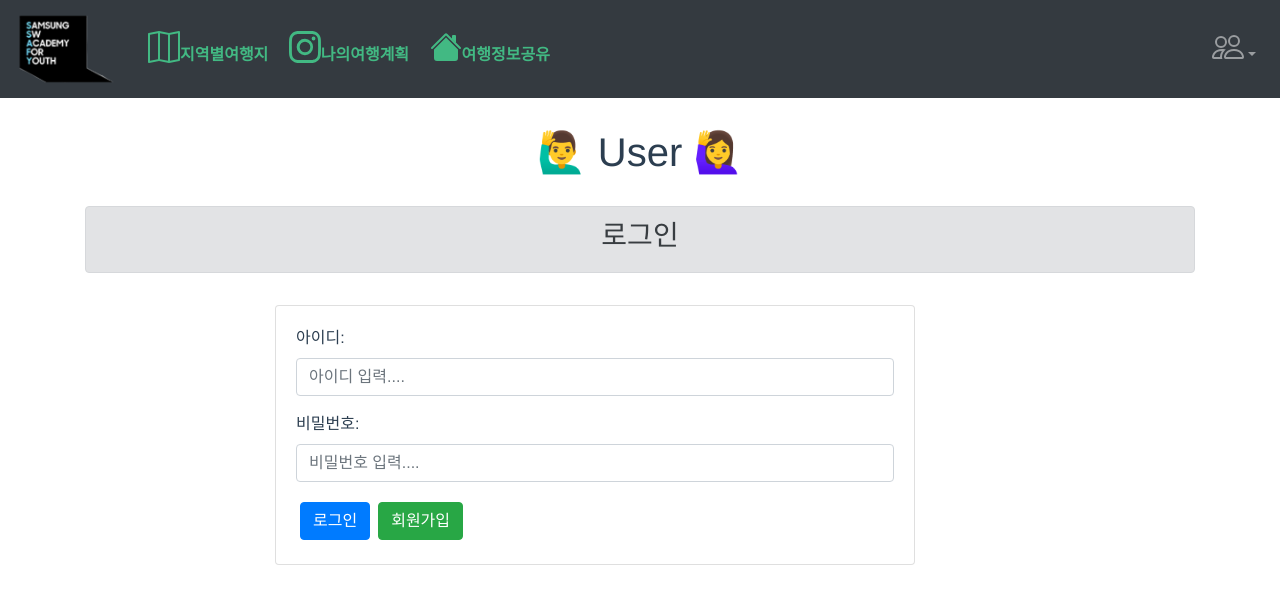
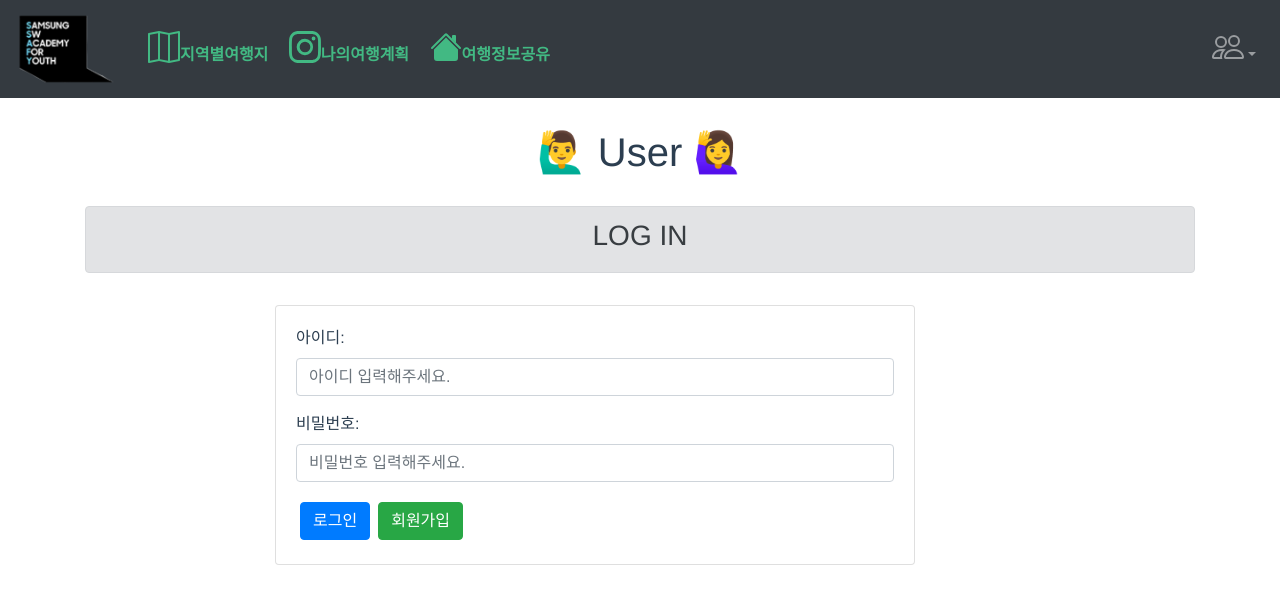
Before and after one commit to Travel-Le-go-PJT/Travel-Le-go-v2.0.0-Front, a Vue app: page /user/login in a window 1280 px wide. Shown: the top 604 px of the page. Built offline with nearby package versions, Linux system fonts and the light colour scheme.

Commit message:
refactor : 회원가입과 동일한 방식으로 유효성검사하도록 수정

```diff
--- a/src/components/user/UserLogin.vue
+++ b/src/components/user/UserLogin.vue
@@ -3,15 +3,15 @@
     <b-row>
       <b-col>
         <b-alert variant="secondary" show>
-          <h3>로그인</h3>
+          <h3>LOG IN</h3>
         </b-alert>
       </b-col>
     </b-row>
     <b-row>
       <b-col></b-col>
       <b-col cols="8">
-        <b-card class="text-center mt-3" style="max-width: 40rem" align="left">
-          <b-form class="text-left">
+        <b-card class="mt-3" style="max-width: 40rem" align="left">
+          <b-form>
             <b-alert show variant="danger" v-if="isLoginError"
               >아이디 또는 비밀번호를 확인하세요.</b-alert
             >
@@ -20,7 +20,8 @@
                 id="userId"
                 v-model="user.userId"
                 required
-                placeholder="아이디 입력...."
+                type="text"
+                placeholder="아이디 입력해주세요."
                 @keyup.enter="confirm"
               ></b-form-input>
             </b-form-group>
@@ -30,19 +31,19 @@
                 id="userPwd"
                 v-model="user.userPwd"
                 required
-                placeholder="비밀번호 입력...."
+                placeholder="비밀번호 입력해주세요."
                 @keyup.enter="confirm"
               ></b-form-input>
             </b-form-group>
             <b-button
-              type="button"
+              type="submit"
               variant="primary"
               class="m-1"
               @click="confirm"
               >로그인</b-button
             >
             <b-button
-              type="button"
+              type="submit"
               variant="success"
               class="m-1"
               @click="movePage"
```
